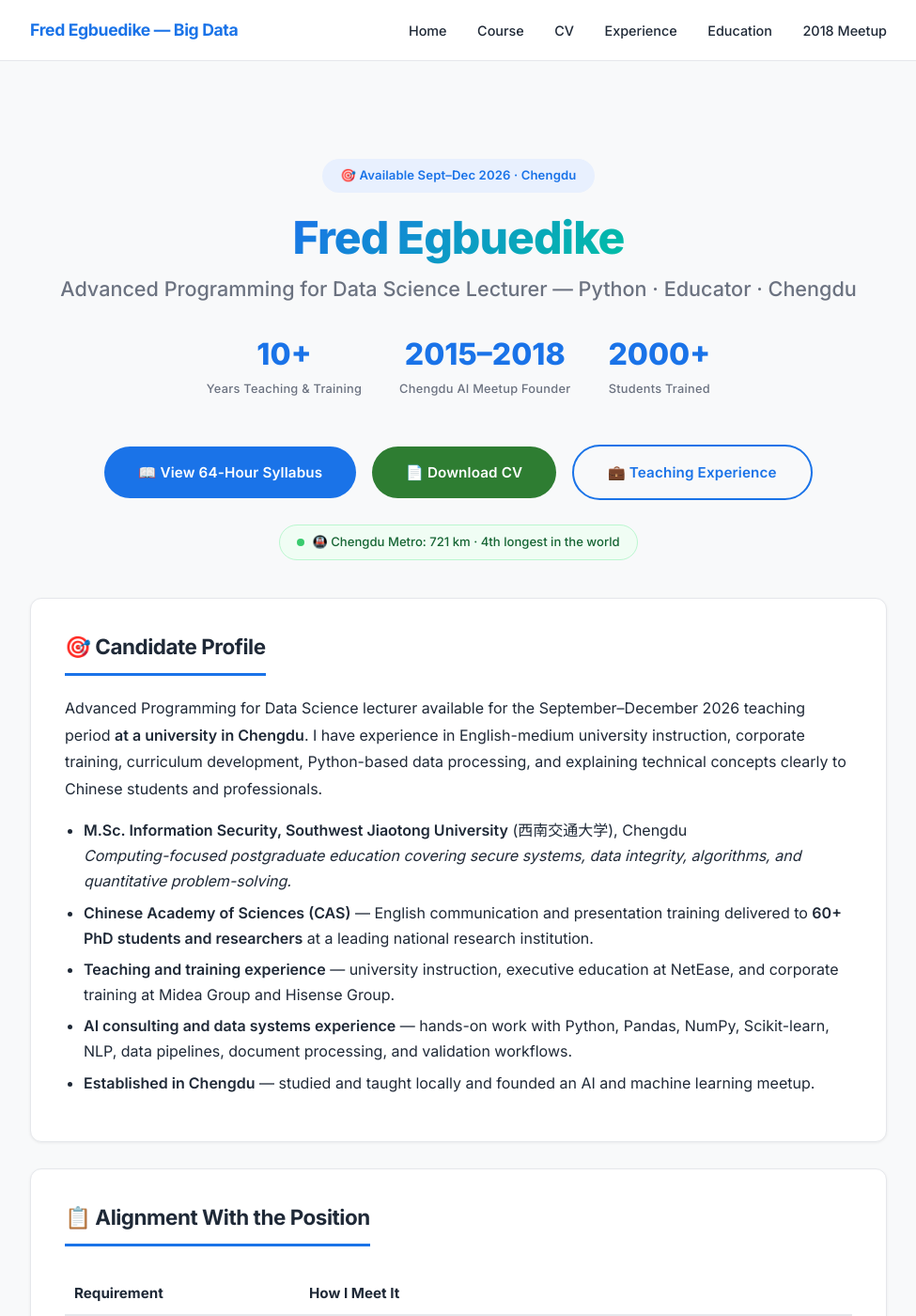
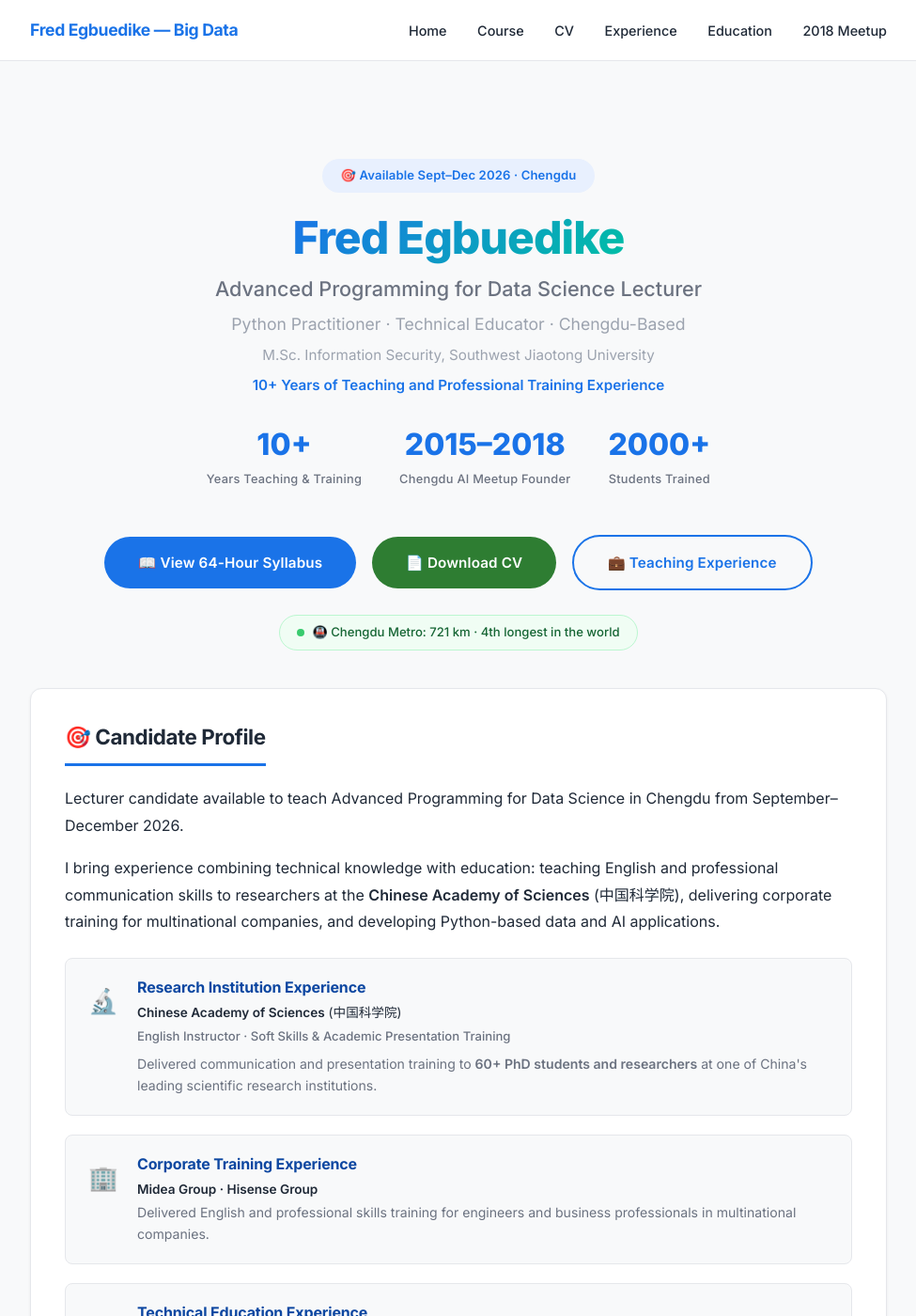
Before and after one commit to Fredilly/big-data, a Jekyll site: the page built from index.md, in a window 1280 px wide and 1400 px high. Shown: the whole window at 94% size, without its empty margins (152-1127 px from the left). Built offline with Jekyll 4.4.1, drawn with Linux system fonts in a browser that asks for light colours; nearby versions of some CDN libraries; some of the changed text lies outside the part shown.

Commit message:
Reposition as technical educator with CAS research-institution experience: new hero layout, 3-block exp highlights, updated alignment table

```diff
--- a/assets/css/style.css
+++ b/assets/css/style.css
@@ -119,8 +119,28 @@ p:last-child { margin-bottom: 0; }
 .hero .subtitle {
   font-size: 1.35rem;
   color: var(--text-light);
+  margin-bottom: 2px;
+  font-weight: 500;
+}
+
+.hero-tagline {
+  font-size: 1.1rem;
+  color: var(--text-muted);
+  margin-bottom: 4px;
+  font-weight: 400;
+}
+
+.hero-credential {
+  font-size: 0.95rem;
+  color: var(--text-muted);
+  margin-bottom: 4px;
+}
+
+.hero-experience {
+  font-size: 0.95rem;
+  color: var(--primary);
+  font-weight: 600;
   margin-bottom: 28px;
-  font-weight: 500;
 }
 
 .hero-badge {
@@ -423,6 +443,64 @@ p:last-child { margin-bottom: 0; }
   line-height: 1.7;
 }
 
+/* ===== Experience Blocks ===== */
+.exp-blocks {
+  display: flex;
+  flex-direction: column;
+  gap: 20px;
+  margin-top: 24px;
+}
+
+.exp-block {
+  display: flex;
+  gap: 16px;
+  padding: 20px;
+  background: var(--bg);
+  border-radius: var(--radius-sm);
+  border: 1px solid var(--border);
+  transition: box-shadow 0.2s ease;
+}
+
+.exp-block:hover {
+  box-shadow: var(--shadow-md);
+}
+
+.exp-block-icon {
+  font-size: 1.6rem;
+  min-width: 40px;
+  text-align: center;
+  padding-top: 2px;
+}
+
+.exp-block-body h3 {
+  font-size: 1rem;
+  font-weight: 700;
+  color: var(--primary-dark);
+  margin: 0 0 4px;
+  border: none;
+  padding: 0;
+}
+
+.exp-block-org {
+  font-size: 0.85rem;
+  color: var(--text);
+  margin-bottom: 2px;
+}
+
+.exp-block-role {
+  font-size: 0.82rem;
+  color: var(--text-light);
+  font-weight: 500;
+  margin-bottom: 6px;
+}
+
+.exp-block-desc {
+  font-size: 0.88rem;
+  color: var(--text-light);
+  line-height: 1.6;
+  margin-bottom: 0;
+}
+
 /* ===== Education ===== */
 .edu-row {
   display: flex;
--- a/index.md
+++ b/index.md
@@ -8,7 +8,10 @@ title: Home
   <h1>
     <span class="highlight">Fred Egbuedike</span>
   </h1>
-  <p class="subtitle">Advanced Programming for Data Science Lecturer — Python · Educator · Chengdu</p>
+  <p class="subtitle">Advanced Programming for Data Science Lecturer</p>
+  <p class="hero-tagline">Python Practitioner · Technical Educator · Chengdu-Based</p>
+  <p class="hero-credential">M.Sc. Information Security, Southwest Jiaotong University</p>
+  <p class="hero-experience">10+ Years of Teaching and Professional Training Experience</p>
 
   <div class="hero-stats">
     <div class="stat">
@@ -39,14 +42,38 @@ title: Home
 
 <div class="card">
   <h2>🎯 Candidate Profile</h2>
-  <p>Advanced Programming for Data Science lecturer available for the September–December 2026 teaching period <strong>at a university in Chengdu</strong>. I have experience in English-medium university instruction, corporate training, curriculum development, Python-based data processing, and explaining technical concepts clearly to Chinese students and professionals.</p>
-  <ul>
-    <li><strong>M.Sc. Information Security, Southwest Jiaotong University</strong> (西南交通大学), Chengdu<br><em>Computing-focused postgraduate education covering secure systems, data integrity, algorithms, and quantitative problem-solving.</em></li>
-    <li><strong>Chinese Academy of Sciences (CAS)</strong> — English communication and presentation training delivered to <strong>60+ PhD students and researchers</strong> at a leading national research institution.</li>
-    <li><strong>Teaching and training experience</strong> — university instruction, executive education at NetEase, and corporate training at Midea Group and Hisense Group.</li>
-    <li><strong>AI consulting and data systems experience</strong> — hands-on work with Python, Pandas, NumPy, Scikit-learn, NLP, data pipelines, document processing, and validation workflows.</li>
-    <li><strong>Established in Chengdu</strong> — studied and taught locally and founded an AI and machine learning meetup.</li>
-  </ul>
+  <p>Lecturer candidate available to teach Advanced Programming for Data Science in Chengdu from September–December 2026.</p>
+  <p>I bring experience combining technical knowledge with education: teaching English and professional communication skills to researchers at the <strong>Chinese Academy of Sciences</strong> (中国科学院), delivering corporate training for multinational companies, and developing Python-based data and AI applications.</p>
+
+  <div class="exp-blocks">
+    <div class="exp-block">
+      <div class="exp-block-icon">🔬</div>
+      <div class="exp-block-body">
+        <h3>Research Institution Experience</h3>
+        <p class="exp-block-org"><strong>Chinese Academy of Sciences</strong> (中国科学院)</p>
+        <p class="exp-block-role">English Instructor · Soft Skills &amp; Academic Presentation Training</p>
+        <p class="exp-block-desc">Delivered communication and presentation training to <strong>60+ PhD students and researchers</strong> at one of China's leading scientific research institutions.</p>
+      </div>
+    </div>
+
+    <div class="exp-block">
+      <div class="exp-block-icon">🏢</div>
+      <div class="exp-block-body">
+        <h3>Corporate Training Experience</h3>
+        <p class="exp-block-org"><strong>Midea Group · Hisense Group</strong></p>
+        <p class="exp-block-desc">Delivered English and professional skills training for engineers and business professionals in multinational companies.</p>
+      </div>
+    </div>
+
+    <div class="exp-block">
+      <div class="exp-block-icon">💻</div>
+      <div class="exp-block-body">
+        <h3>Technical Education Experience</h3>
+        <p class="exp-block-org"><strong>Python · Data Processing · AI Applications</strong></p>
+        <p class="exp-block-desc">Developed practical learning materials and explained complex technical concepts to students, researchers, and professionals.</p>
+      </div>
+    </div>
+  </div>
 </div>
 
 <div class="card">
@@ -62,8 +89,8 @@ title: Home
       <td style="padding: 10px;">✅ M.Sc. Information Security from Southwest Jiaotong University</td>
     </tr>
     <tr style="border-bottom: 1px solid var(--border);">
-      <td style="padding: 10px;"><strong>Minimum two to three years of teaching experience</strong></td>
-      <td style="padding: 10px;">✅ More than eight years of university teaching and corporate training experience in China</td>
+      <td style="padding: 10px;"><strong>Teaching experience with advanced learners</strong></td>
+      <td style="padding: 10px;">✅ More than 10 years of teaching and professional training experience, including English communication training for <strong>60+ PhD students and researchers</strong> at the Chinese Academy of Sciences (中国科学院)</td>
     </tr>
     <tr style="border-bottom: 1px solid var(--border);">
       <td style="padding: 10px;"><strong>Fluent English</strong></td>
```
